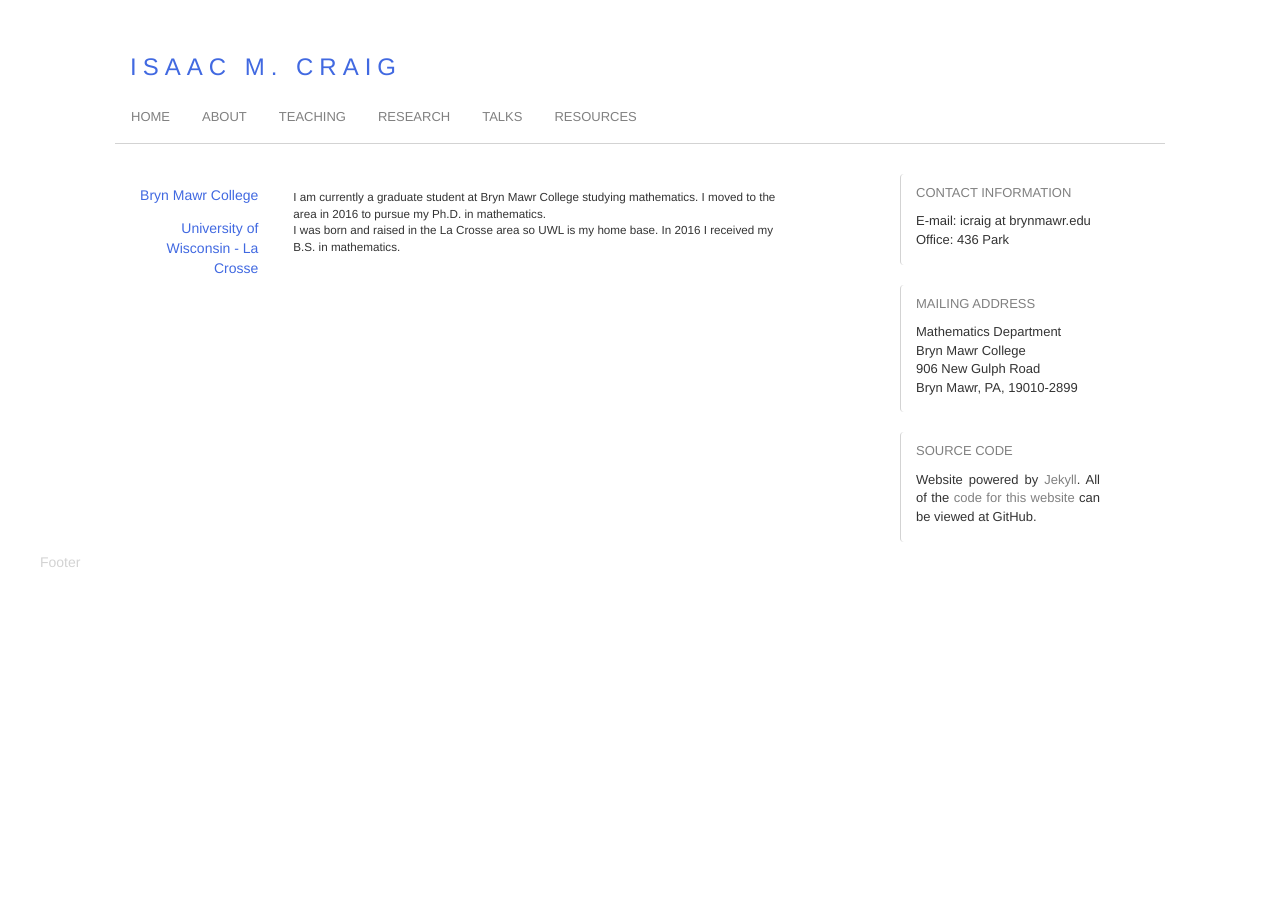
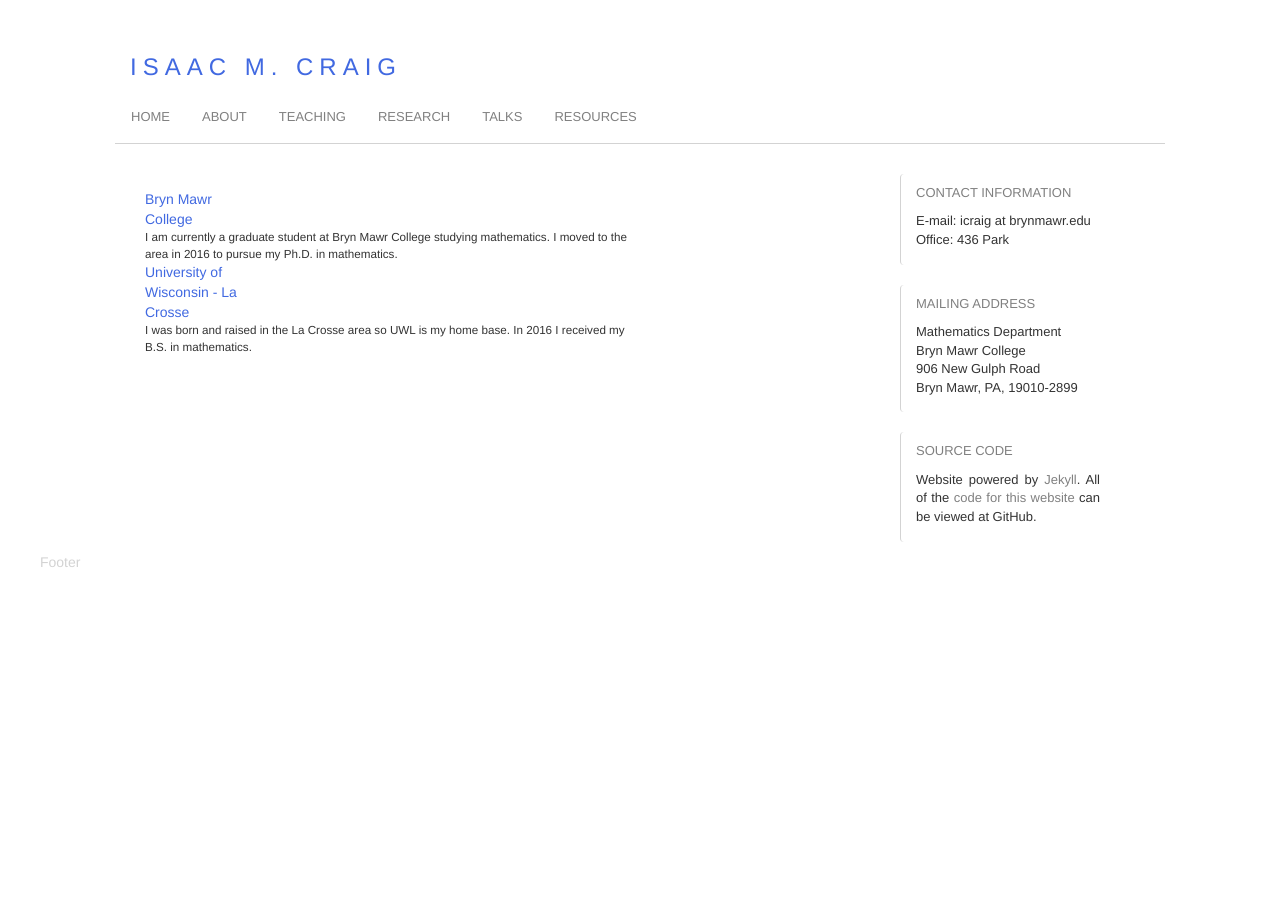
Before and after one commit to isundberg/isaacmc.github.io, a Jekyll site: the page built from about/index.html, in a window 1280 px wide. Built offline with Jekyll 4.4.1, drawn with Linux system fonts in a browser that asks for light colours.

Commit message:
Update index.css

```diff
--- a/css/index.css
+++ b/css/index.css
@@ -84,9 +84,6 @@ a {
 }
 
 #contentItem {
-	margin: -4px 20px 0px 0px;
-	padding: 0px 0px;
-	text-align: right;
 	color: RoyalBlue;
 	float: left;
 	clear: left;
@@ -94,12 +91,14 @@ a {
 
 #contentList {
 	float: left;
+	clear: left;
 	font-size: smaller;
 	list-style: none;
 }
 
 #contentSpace {
 	float: left;
+	clear: left;
 	font-size: smaller;
 }
 
```
